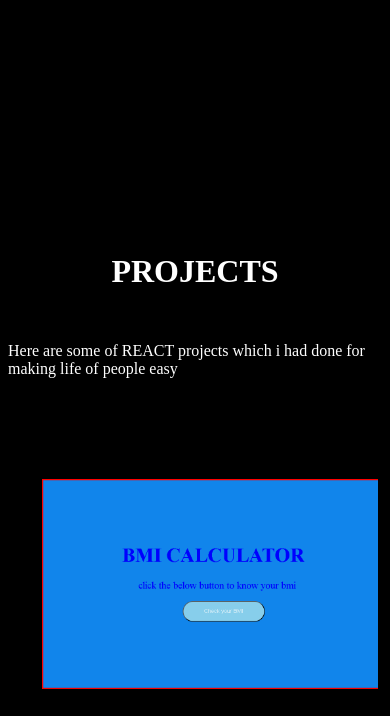
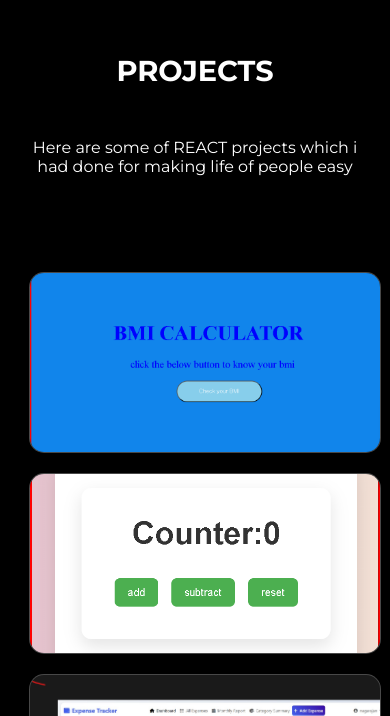
Before and after one commit to Nagarajan-2003/Portfolio, a React (Vite) app: page / in a window 390 px wide. Shown: the part 2988-3704 px from the top of the page. Built offline with nearby package versions, Linux system fonts and the light colour scheme.

Commit message:
added django rest framework

```diff
--- a/package.json
+++ b/package.json
@@ -16,6 +16,7 @@
     "@emotion/styled": "^11.14.1",
     "@mui/icons-material": "^7.3.1",
     "@mui/material": "^7.3.1",
+    "@rollup/rollup-linux-x64-gnu": "^4.59.0",
     "lucide-react": "^0.577.0",
     "react": "^19.1.1",
     "react-dom": "^19.1.1",
--- a/src/Components/Project/Project.css
+++ b/src/Components/Project/Project.css
@@ -1,38 +1,132 @@
 @import url('https://fonts.googleapis.com/css2?family=Montserrat+Alternates:wght@300;600&family=Montserrat:ital,wght@0,100..900;1,100..900&display=swap');
-.projectcontainer{
+
+.projectcontainer {
     display: flex;
     flex-direction: column;
     color: white;
     justify-content: center;
-    margin:200px 0;
+    margin: 200px 0;
     align-items: center;
+    width: 100%;
 }
-.projectcontainer>h1{
+
+.projectcontainer > h1 {
     padding-bottom: 15px;
     margin-top: 150px;
+    font-family: 'Montserrat', sans-serif;
+    font-size: 2.5rem;
+    text-align: center;
 }
-.projectcontainer>p{
+
+.projectcontainer > p {
     padding-bottom: 20px;
+    font-family: 'Montserrat', sans-serif;
+    font-size: 1.1rem;
+    text-align: center;
+    max-width: 800px;
+    padding: 0 20px 20px 20px;
 }
-.projectcontainer__projects{
-    display: flex;
-    width: 60vw;
-    margin-top: 50px;
-    flex-wrap: wrap;
-}
+
 .projectcontainer__projects {
     display: flex;
-    width: 90%; /* Increase width for mobile */
-    max-width: 1200px;
-    margin-top: 50px;
+    width: 90%;
+    max-width: 1400px;
+    margin: 50px auto;
     flex-wrap: wrap;
-    justify-content: center; /* Center the project cards */
+    justify-content: center;
+    gap: 30px; /* Add consistent spacing between cards */
+    padding: 20px;
 }
 
-/* Adjust individual card size for small screens */
-@media (max-width: 480px) {
-    .project, .project > img {
-        width: 100%; /* Card takes full width of screen */
-        height: auto;
+/* If you have a Projectdesc component that renders with a class named 'project' */
+.project {
+    flex: 0 1 300px; /* Don't grow, can shrink, base width 300px */
+    min-width: 280px;
+    max-width: 350px;
+    background: rgba(255, 255, 255, 0.1);
+    border-radius: 15px;
+    overflow: hidden;
+    transition: transform 0.3s ease, box-shadow 0.3s ease;
+    backdrop-filter: blur(10px);
+    border: 1px solid rgba(255, 255, 255, 0.2);
+}
+
+.project:hover {
+    transform: translateY(-10px);
+    box-shadow: 0 10px 30px rgba(0, 0, 0, 0.3);
+}
+
+.project > img {
+    width: 100%;
+    height: 200px;
+    object-fit: cover;
+    border-bottom: 2px solid rgba(255, 255, 255, 0.1);
+}
+
+/* Tablet Styles */
+@media (min-width: 768px) and (max-width: 1024px) {
+    .projectcontainer__projects {
+        width: 95%;
+        gap: 25px;
+    }
+
+    .project {
+        flex: 0 1 300px;
     }
 }
+
+/* Mobile Styles */
+@media (max-width: 767px) {
+    .projectcontainer {
+        margin: 100px 0;
+    }
+
+    .projectcontainer > h1 {
+        margin-top: 50px;
+        font-size: 2rem;
+    }
+
+    .projectcontainer > p {
+        font-size: 1rem;
+        padding: 0 15px 20px 15px;
+    }
+
+    .projectcontainer__projects {
+        width: 100%;
+        padding: 10px;
+        gap: 20px;
+    }
+
+    .project {
+        flex: 0 1 100%;
+        max-width: 400px;
+        margin: 0 auto;
+    }
+}
+
+/* Small Mobile Styles */
+@media (max-width: 480px) {
+    .projectcontainer > h1 {
+        font-size: 1.8rem;
+    }
+
+    .project {
+        flex: 0 1 100%;
+        max-width: 350px;
+    }
+
+    .project > img {
+        height: 180px;
+    }
+}
+
+/* Large Desktop Styles */
+@media (min-width: 1400px) {
+    .projectcontainer__projects {
+        max-width: 1600px;
+    }
+
+    .project {
+        flex: 0 1 350px;
+    }
+}
--- a/src/Components/Project/Project.jsx
+++ b/src/Components/Project/Project.jsx
@@ -50,7 +50,7 @@ const Project = () => {
         },
         {
             img:job,
-            title:"JOB LINKS",
+            title:"JOB PORTAl",
             Description:"Find your next career opportunity with our curated list of job portals and company websites.",
             link:"https://job-eight-alpha.vercel.app/",
         },
```
Also changed, not shown: 1 other file (tests, documents, lock files or other folders).
